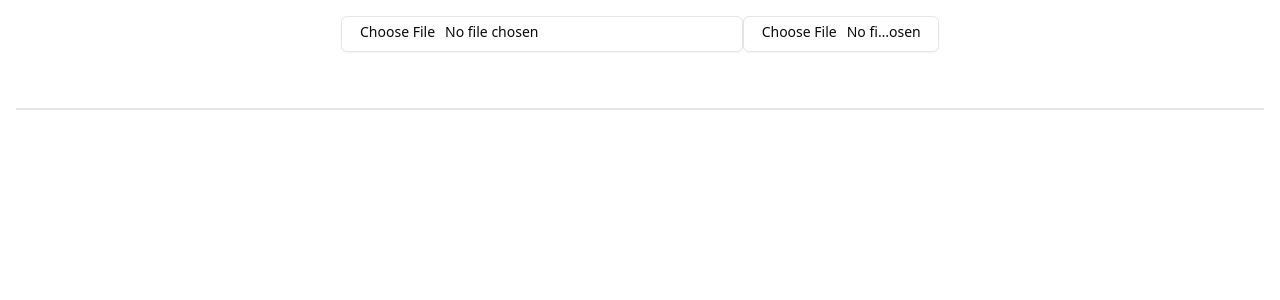
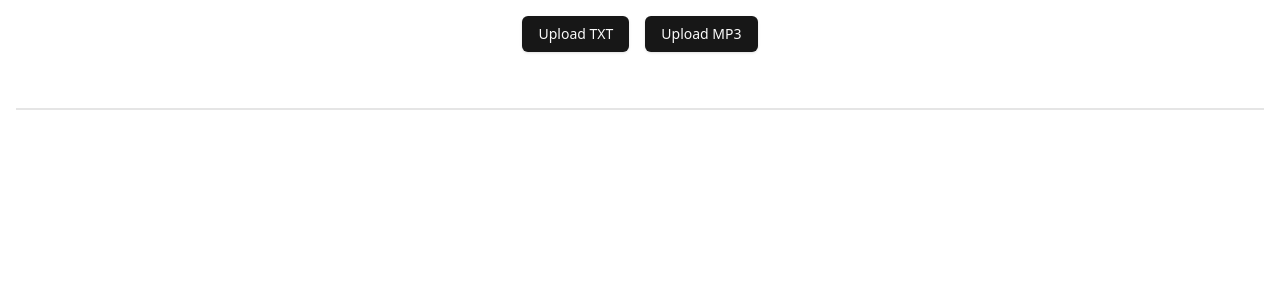
Before and after one commit to developedbyluan/ministoryapp, a Next.js app: page /create in a window 1280 px wide. Shown: the top 300 px of the page. Built offline with nearby package versions, Linux system fonts and the light colour scheme.

Commit message:
Add file input refs and upload functionality
- Create refs for audio and text file inputs
- Implement button to trigger MP3 and TXT file selection

```diff
--- a/app/create/page.tsx
+++ b/app/create/page.tsx
@@ -20,6 +20,8 @@ export default function TranscriptionEditorPage() {
 
   const audioRef = React.useRef<HTMLAudioElement | null>(null);
   const lastElementOfTranscriptions = React.useRef<HTMLDivElement | null>(null);
+  const audioFileInputRef = React.useRef<HTMLInputElement | null>(null);
+  const txtFileInputRef = React.useRef<HTMLInputElement | null>(null);
 
   React.useEffect(() => {
     if (transcriptions.length <= 0) return;
@@ -185,7 +187,7 @@ export default function TranscriptionEditorPage() {
     return (
       <div key={crypto.randomUUID()} ref={refCallback}>
         <div className="flex flex-wrap gap-x-4">{lineElements}</div>
-        <p className="text-sm text-muted-foreground flex gap-7">
+        <div className="text-sm text-muted-foreground flex gap-7">
           {translation}
           {index === transcriptions.length - 1 && (
             <div className="flex gap-7">
@@ -205,10 +207,12 @@ export default function TranscriptionEditorPage() {
               </Button>
             </div>
           )}
-        </p>
-        <span className="text-xs bg-neutral-900/20 text-neutral-50 p-1 rounded">
-          {timestamps[index]}
-        </span>
+        </div>
+        {timestamps.length > 0 && (
+          <span className="text-xs bg-neutral-900/20 text-neutral-50 p-1 rounded">
+            {timestamps[index]}
+          </span>
+        )}
       </div>
     );
   });
@@ -230,7 +234,7 @@ export default function TranscriptionEditorPage() {
     return (
       <div key={crypto.randomUUID()}>
         <div className="flex flex-wrap gap-x-4">{lineElements}</div>
-        <p className="text-sm text-muted-foreground flex gap-7">
+        <div className="text-sm text-muted-foreground flex gap-7">
           {translation}{" "}
           {index === 0 && (
             <div className="flex gap-7">
@@ -248,7 +252,7 @@ export default function TranscriptionEditorPage() {
               </Button>
             </div>
           )}
-        </p>
+        </div>
       </div>
     );
   });
@@ -256,10 +260,30 @@ export default function TranscriptionEditorPage() {
   return (
     <div className="flex flex-col gap-7 items-start p-4">
       {!isSynced ? (
-        <div className="flex justify-between mx-auto">
-          <Input type="file" accept=".txt" onChange={handleFileUpload} />
+        <div className="flex justify-between mx-auto gap-4">
           <div>
-            <Input type="file" accept=".mp3" onChange={handleMP3Upload} />
+            <Input
+              ref={txtFileInputRef}
+              type="file"
+              accept=".txt"
+              className="hidden"
+              onChange={handleFileUpload}
+            />
+            <Button onClick={() => txtFileInputRef.current?.click()}>
+              Upload TXT
+            </Button>
+          </div>
+          <div>
+            <Input
+              ref={audioFileInputRef}
+              type="file"
+              accept=".mp3"
+              className="hidden"
+              onChange={handleMP3Upload}
+            />
+            <Button onClick={() => audioFileInputRef.current?.click()}>
+              Upload MP3
+            </Button>
           </div>
         </div>
       ) : (
```
